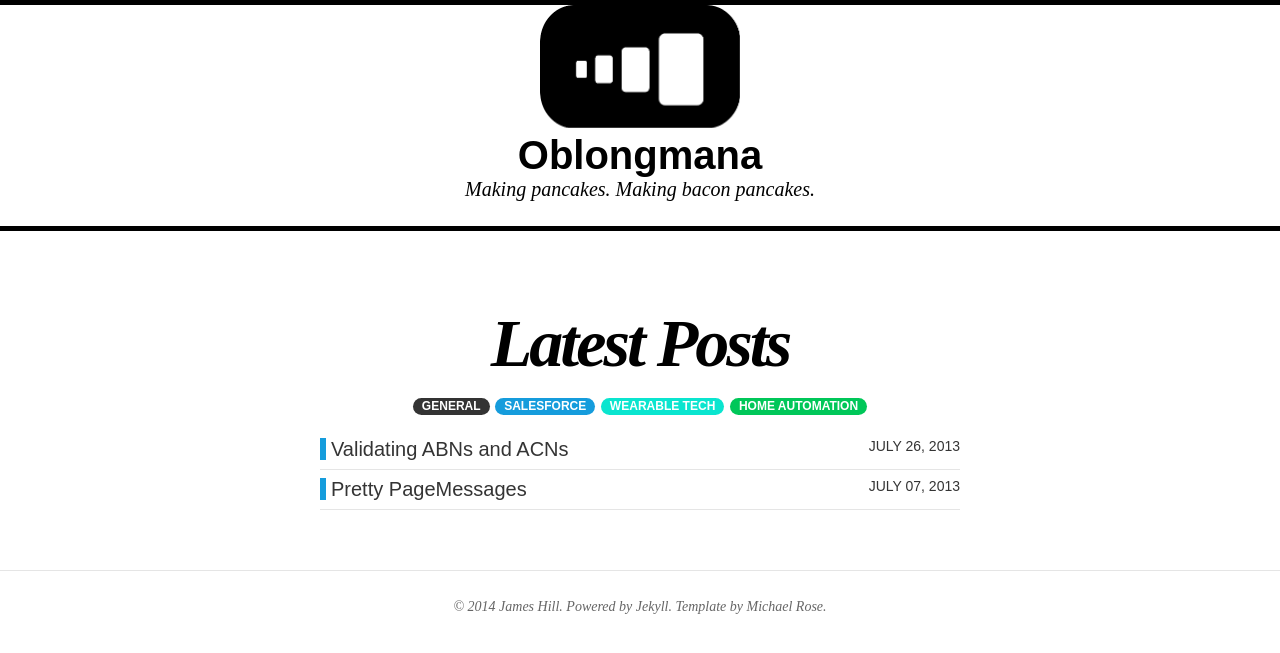
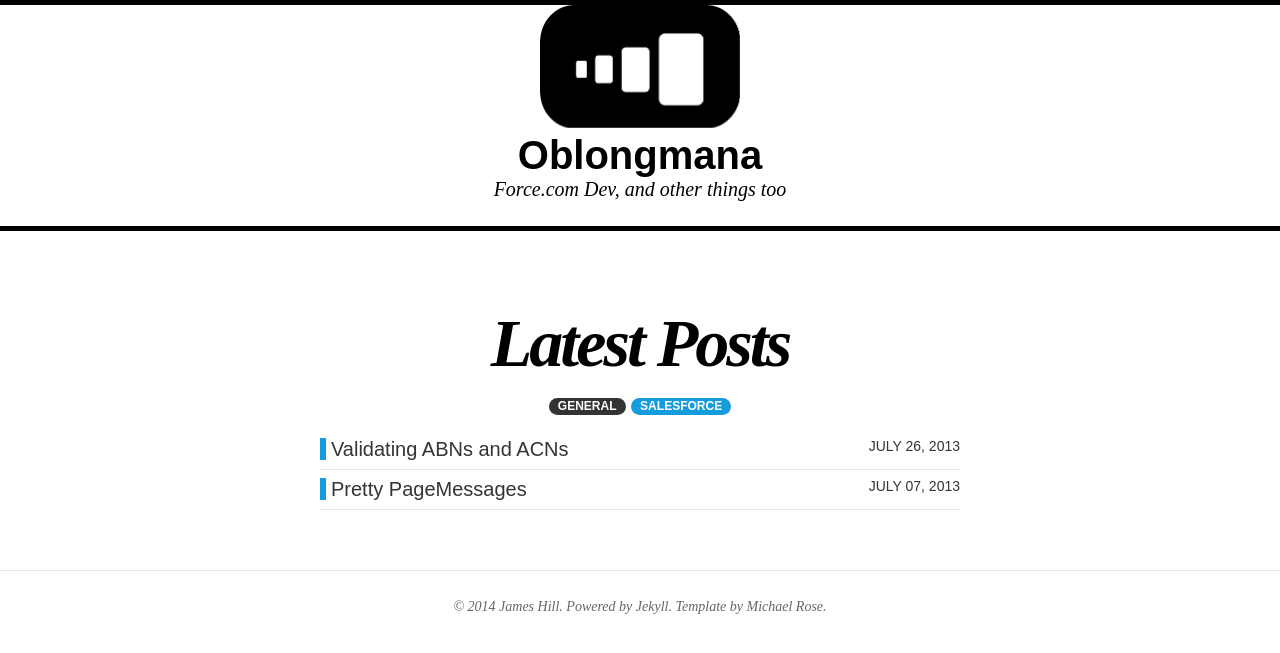
Before and after one commit to Oblongmana/oblongmana.github.io, a Jekyll site: the page built from index.html, in a window 1280 px wide, cut to the strip 0-713 px from the top of the page. Shown: the top 653 px of the strip. Built offline with Jekyll 4.4.1, drawn with Linux system fonts in a browser that asks for light colours.

Commit message:
More admin

```diff
--- a/_config.yml
+++ b/_config.yml
@@ -1,5 +1,5 @@
 title:            Oblongmana
-description:      Making pancakes. Making bacon pancakes.
+description:      Force.com Dev, and other things too
 logo:             site-logo.png
 disqus_shortname: oblongmana
 #Comment out url when working locally to resolve base urls correctly
--- a/_includes/key.html
+++ b/_includes/key.html
@@ -1,6 +1,6 @@
 <div id="key">
     <span class="badge badge-general">GENERAL</span>
     <span class="badge badge-salesforce">SALESFORCE</span>
-    <span class="badge badge-wearabletech">WEARABLE TECH</span>
-    <span class="badge badge-homeautomation">HOME AUTOMATION</span>
+    <!-- <span class="badge badge-wearabletech">WEARABLE TECH</span>
+    <span class="badge badge-homeautomation">HOME AUTOMATION</span> -->
 </div>
```
